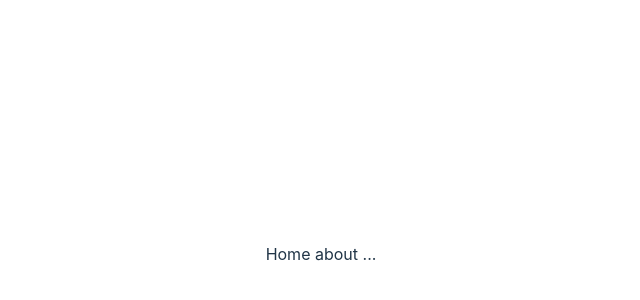
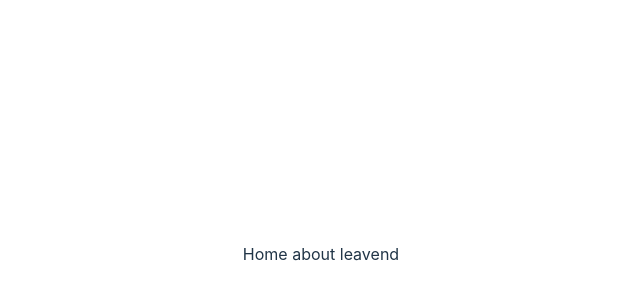
Before and after one commit to joshglam/candyshop, a React (Vite) app: page / in a window 1280 px wide. Shown: the part 146-446 px from the top of the page, without its empty margins (319-959 px from the left). Built offline with nearby package versions, Linux system fonts and the light colour scheme.

Commit message:
testing git

```diff
--- a/src/Header.jsx
+++ b/src/Header.jsx
@@ -1,7 +1,7 @@
 export default function Header() {
     return (
         <div>
-            <p>Home about ...</p>
+            <p>Home about leavend</p>
         </div>
     )
 }
```
